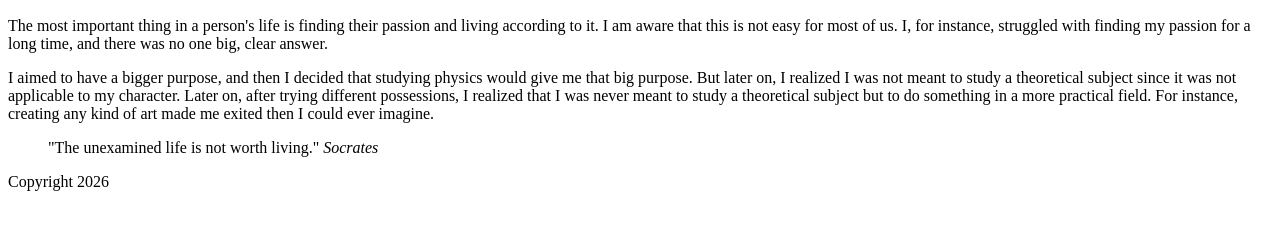
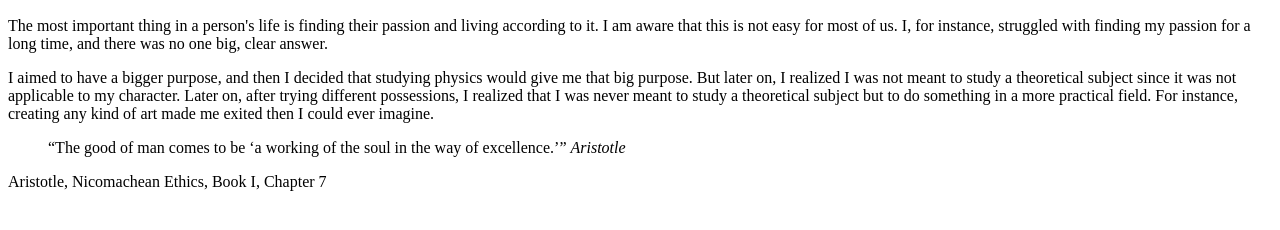
Before and after one commit to betlszgn/betlszgn.github.io, a plain HTML site: page html-assignment/index.html in a window 1280 px wide. Shown: the part 110-340 px from the top of the page. Drawn offline with Linux system fonts and the light colour scheme.

Commit message:
add text

```diff
--- a/html-assignment/index.html
+++ b/html-assignment/index.html
@@ -20,12 +20,12 @@
         but to do something in a more practical field. For instance, creating any kind of art made me exited then I could ever imagine.
         </p>
         <blockquote>
-            "The unexamined life is not worth living."
- <cite>Socrates</cite>
+“The good of man comes to be ‘a working of the soul in the way of excellence.’”
+ <cite>Aristotle</cite>
         </blockquote>
     </article>
     <footer>
-        <p>Copyright 2026</p>
+        <p>Aristotle, Nicomachean Ethics, Book I, Chapter 7</p>
     </footer>
 </body>
 </html>
```
